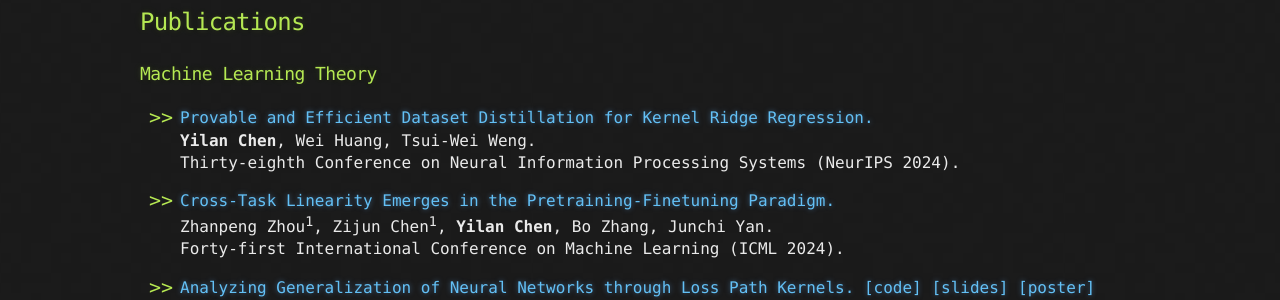
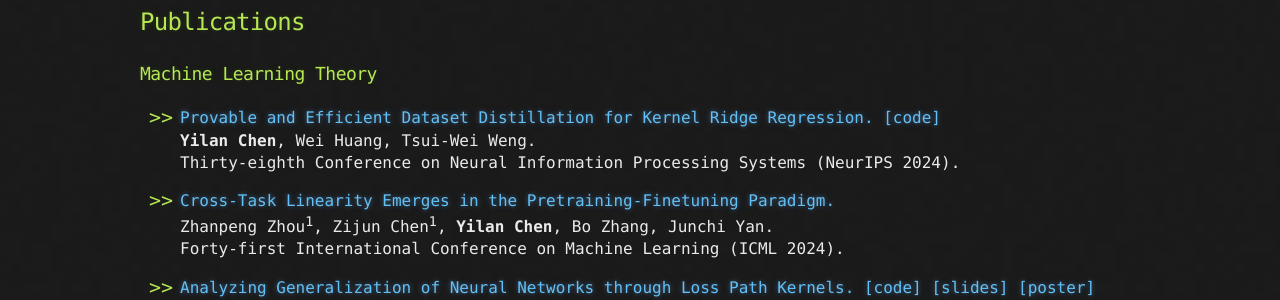
Before and after one commit to yilanchen6/yilanchen6.github.io, a Jekyll site: the page built from index.md, in a window 1280 px wide. Shown: the part 660-960 px from the top of the page. Built offline with Jekyll 4.4.1, drawn with Linux system fonts in a browser that asks for light colours.

Commit message:
Update index.md

```diff
--- a/index.md
+++ b/index.md
@@ -55,7 +55,7 @@ Feel free to drop me an email if you would like to collabrate or have a discussi
 ## Publications
 
 ### Machine Learning Theory
-- [Provable and Efficient Dataset Distillation for Kernel Ridge Regression.](https://openreview.net/pdf?id=WI2VpcBdnd)<br>
+- [Provable and Efficient Dataset Distillation for Kernel Ridge Regression.](https://openreview.net/pdf?id=WI2VpcBdnd) [[code]](https://github.com/Trustworthy-ML-Lab/provable-efficient-dataset-distill-KRR) <br>
 **Yilan Chen**, Wei Huang, Tsui-Wei Weng.<br>
 Thirty-eighth Conference on Neural Information Processing Systems (NeurIPS 2024).
 
```
